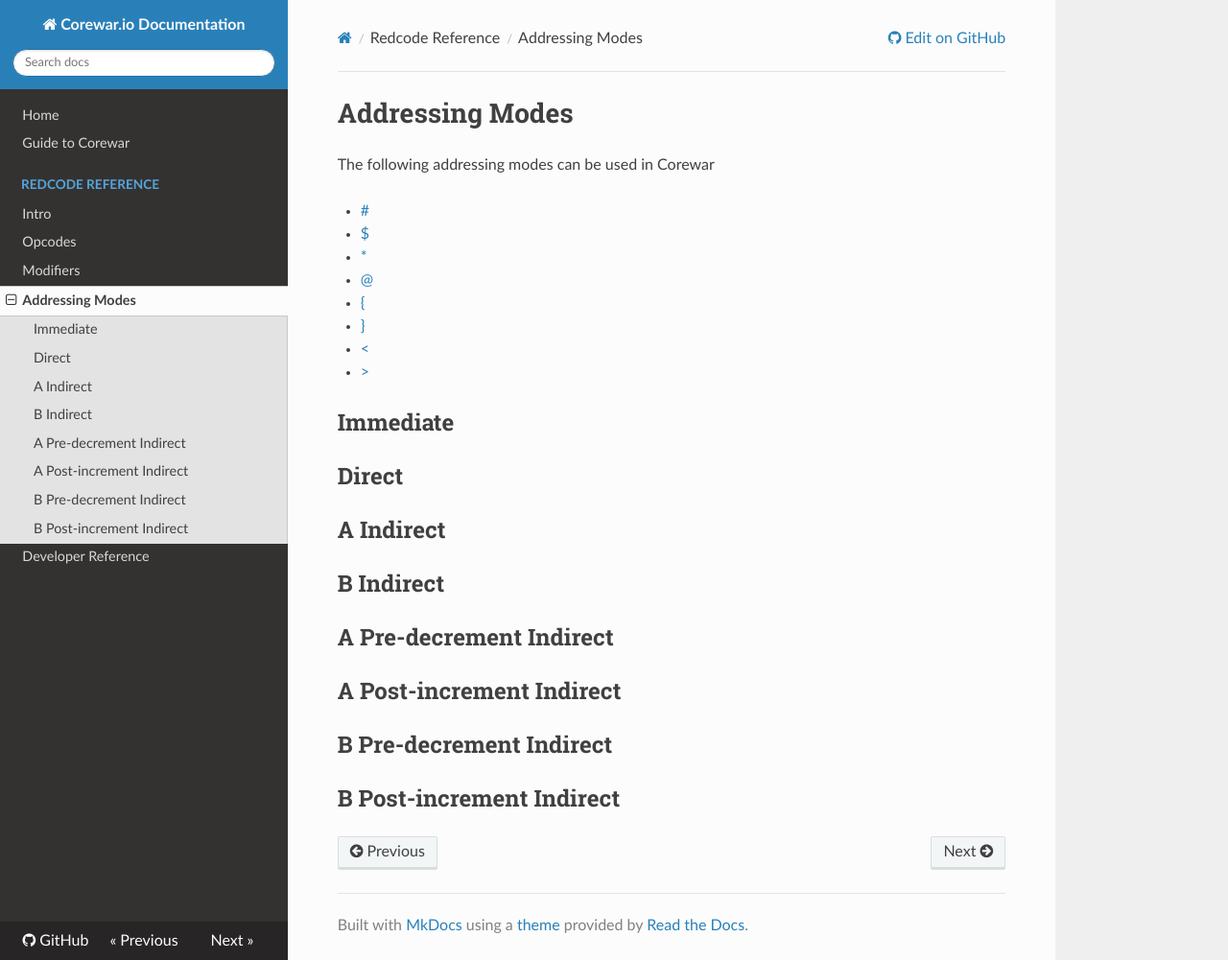
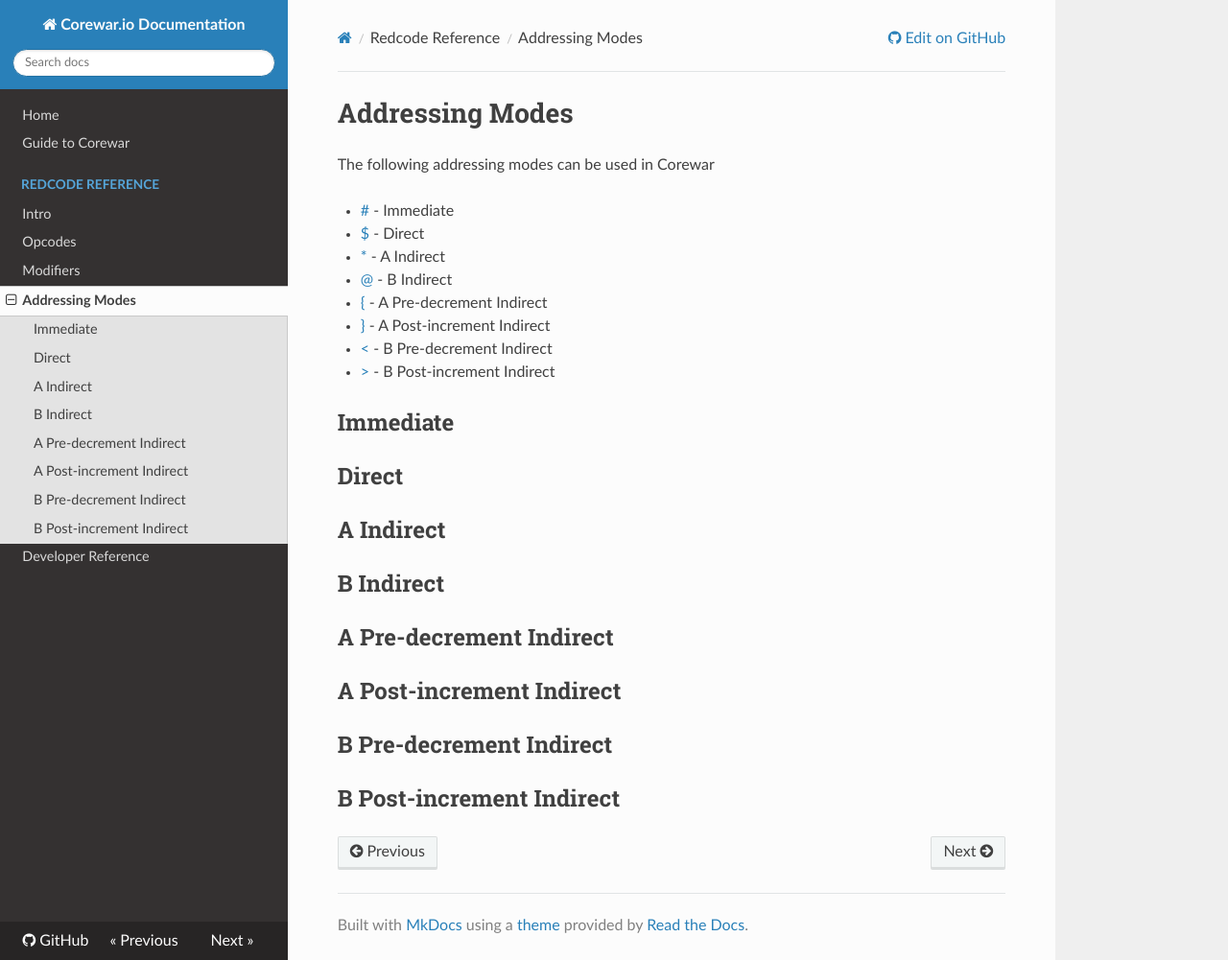
Before and after one commit to corewar/corewar.io, an MkDocs documentation site: the page built from docs/redcode/addressing_modes.md, in a window 1280 px wide and 1001 px high. Shown: the whole window at 96% size. Built offline with MkDocs 1.6.1, drawn with Linux system fonts in a browser that asks for light colours; nearby versions of some CDN libraries; old or Windows-style settings are respelled for this version of MkDocs.

```diff
--- a/docs/redcode/addressing_modes.md
+++ b/docs/redcode/addressing_modes.md
@@ -2,14 +2,14 @@
 
 The following addressing modes can be used in Corewar
 
-* [#](#immediate)
-* [$](#direct)
-* [*](#a-indirect)
-* [@](#b-indirect)
-* [{](#a-pre-decrement-indirect)
-* [}](#a-post-increment-indirect)
-* [<](#b-pre-decrement-indirect)
-* [>](#b-post-increment-indirect)
+* [#](#immediate) - Immediate
+* [$](#direct) - Direct
+* [*](#a-indirect) - A Indirect
+* [@](#b-indirect) - B Indirect
+* [{](#a-pre-decrement-indirect) - A Pre-decrement Indirect
+* [}](#a-post-increment-indirect) - A Post-increment Indirect
+* [<](#b-pre-decrement-indirect) - B Pre-decrement Indirect
+* [>](#b-post-increment-indirect) - B Post-increment Indirect
 
 ##Immediate
 
```
Also changed, not shown: docs/redcode/opcodes.md (+1 -1 lines).
